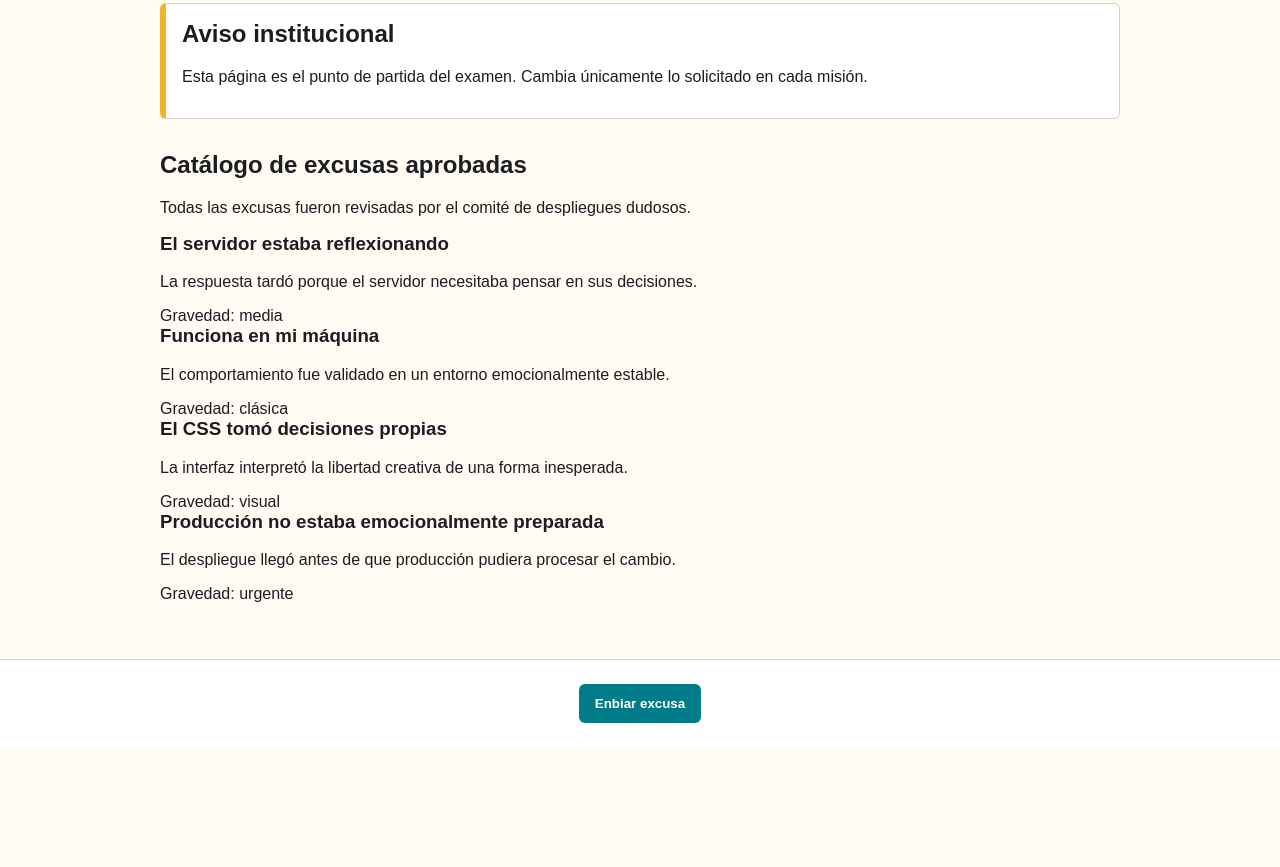
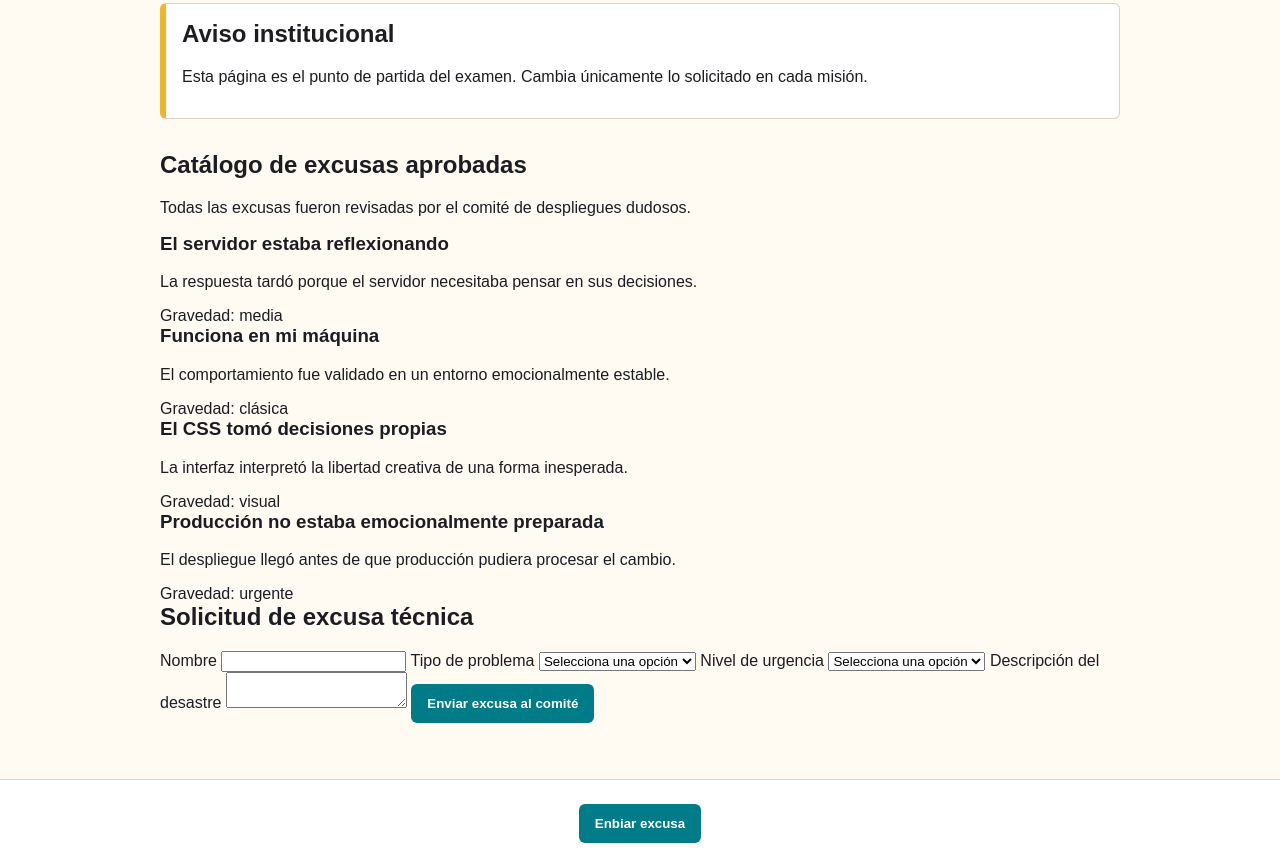
Before and after one commit to Juan-Pablo-Parra-Ducuara/parcial-4-practico, a website: page index.html in a window 1280 px wide. Shown: the part 314-1181 px from the top of the page. Before the commit the page ends 1061 px from the top, so only its background shows below. Drawn offline with Linux system fonts and the light colour scheme.

Commit message:
cambios 5

```diff
--- a/index.html
+++ b/index.html
@@ -148,6 +148,41 @@
           <span>Gravedad: urgente</span>
         </article>
       </section>
+            <form id="formulario-excusa">
+        <h2>Solicitud de excusa técnica</h2>
+
+        <label>
+          Nombre
+          <input type="text" name="nombre" required>
+        </label>
+
+        <label>
+          Tipo de problema
+          <select name="tipo-problema" required>
+            <option value="">Selecciona una opción</option>
+            <option value="bug">Bug misterioso</option>
+            <option value="deploy">Deploy dramático</option>
+            <option value="css">CSS rebelde</option>
+          </select>
+        </label>
+
+        <label>
+          Nivel de urgencia
+          <select name="nivel-urgencia" required>
+            <option value="">Selecciona una opción</option>
+            <option value="baja">Baja</option>
+            <option value="media">Media</option>
+            <option value="alta">Alta</option>
+          </select>
+        </label>
+
+        <label>
+          Descripción del desastre
+          <textarea name="descripcion-desastre" required></textarea>
+        </label>
+
+        <button type="submit">Enviar excusa al comité</button>
+      </form>
   </main>
 
   <footer>
```
